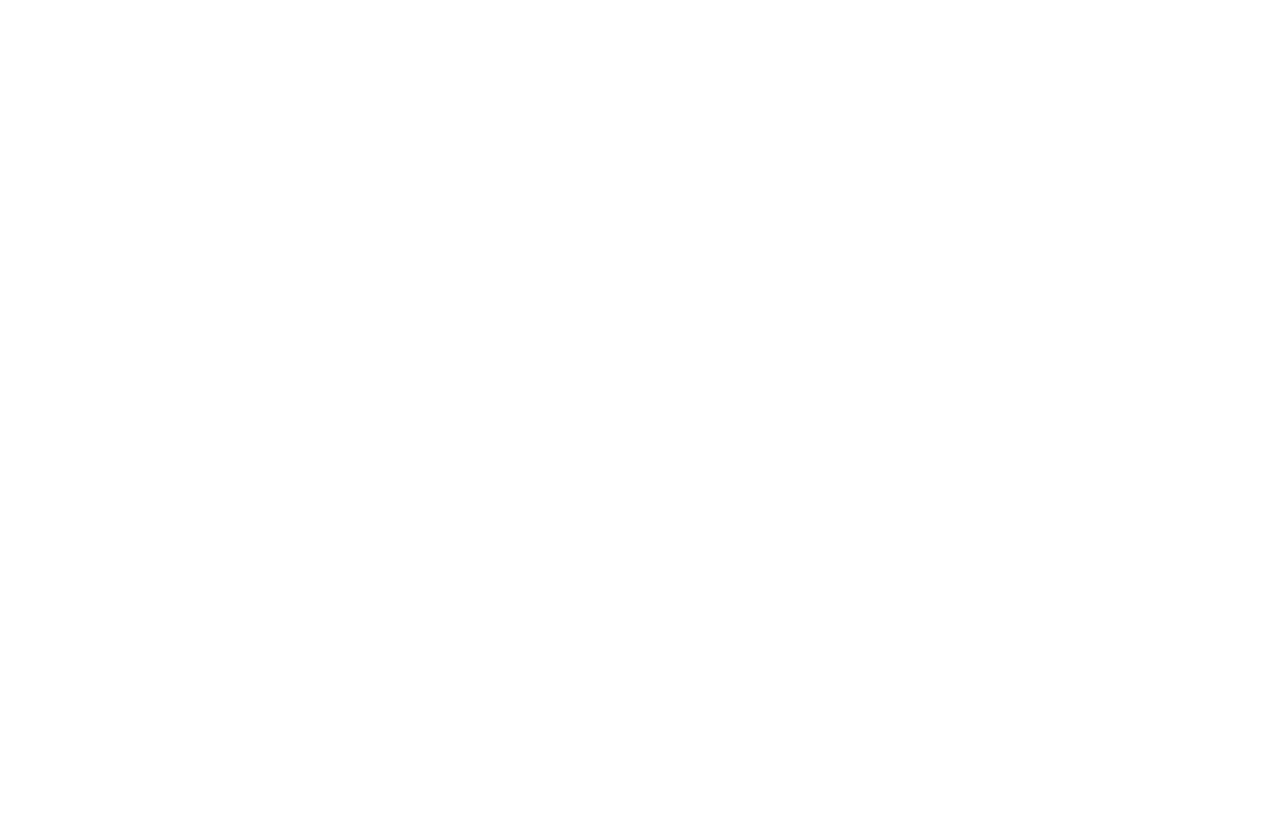
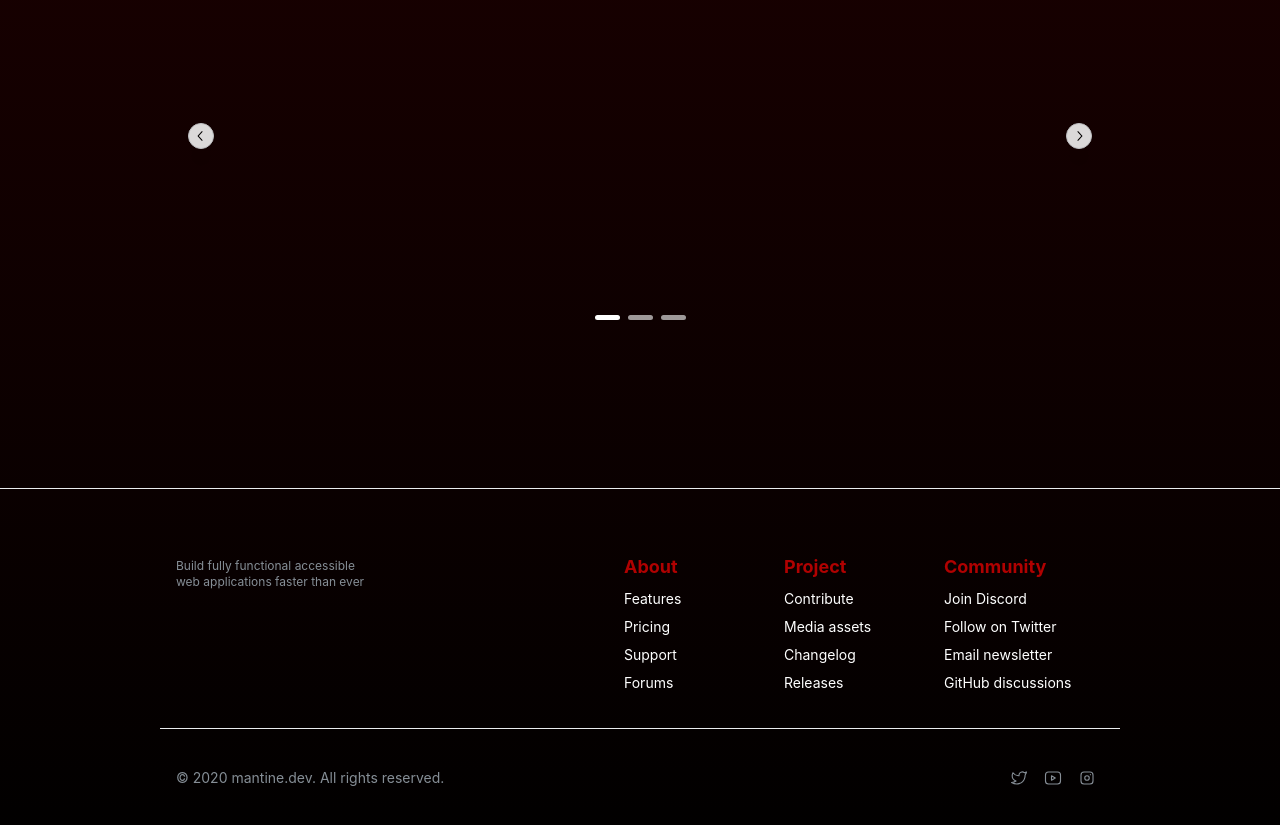
Before and after one commit to yqsmjne/its-corso-next-2025, a Next.js app: page / in a window 1280 px wide. Shown: the part 2180-3005 px from the top of the page. Before the commit the page ends 800 px from the top, so only its background shows below. Built offline with nearby package versions, Linux system fonts and the light colour scheme.

Commit message:
homepage structure

```diff
--- a/src/app/layout.tsx
+++ b/src/app/layout.tsx
@@ -6,6 +6,7 @@
 import '@mantine/core/styles.css';
 
 import { PropsWithChildren } from 'react';
+import { FooterLinks } from '../lib/footer/Footer';
 import { Header } from '../lib/header/Header';
 import styles from './layout.module.css';
 
@@ -39,6 +40,7 @@
         <MantineProvider theme={theme}>
           <Header />
           {children}
+          <FooterLinks />
         </MantineProvider>
       </body>
     </html>
--- a/src/app/page.tsx
+++ b/src/app/page.tsx
@@ -1,6 +1,24 @@
-import { Center } from '@mantine/core';
+import { Box, Center } from '@mantine/core';
 import { Today } from '@/lib/Homepage/Today';
+import { CustomTitle } from '../lib/CustomTitle';
+import { Download } from '../lib/Homepage/Download';
+import { News } from '../lib/Homepage/News';
+import { NextTabs } from '../lib/Homepage/NextTabs';
+import { Tariffe } from '../lib/Homepage/Tariffe';
 
 export default function HomePage() {
-  return <Today />;
+  return (
+    <Box>
+      <Today />
+      <Center>
+        <CustomTitle>Tutti i film in programmazione</CustomTitle>
+      </Center>
+      <Box>
+        <NextTabs />
+      </Box>
+      <Tariffe />
+      <Download />
+      <News />
+    </Box>
+  );
 }
--- /dev/null
+++ b/src/lib/CustomTitle.tsx
@@ -0,0 +1,6 @@
+import React, { PropsWithChildren } from 'react';
+import { Title } from '@mantine/core';
+
+export const CustomTitle: React.FC<PropsWithChildren> = ({ children }) => {
+  return <Title style={{ color: '#fff', margin: '40px 0' }}>{children}</Title>;
+};
--- /dev/null
+++ b/src/lib/Homepage/Download.tsx
@@ -0,0 +1,22 @@
+'use client';
+
+import { Chip, Container, Grid, Space } from '@mantine/core';
+import { CustomTitle } from '../CustomTitle';
+
+export const Download = () => {
+  return (
+    <Container>
+      <Space h="xl" />
+      <CustomTitle>Scarica l'app</CustomTitle>
+      <Grid columns={2} gutter="lg">
+        <Grid.Col span={1}>
+          <Chip size="xl">IOS</Chip>
+        </Grid.Col>
+        <Grid.Col span={1}>
+          <Chip size="xl">Android</Chip>
+        </Grid.Col>
+      </Grid>
+      <Space h="xl" />
+    </Container>
+  );
+};
--- /dev/null
+++ b/src/lib/Homepage/News.tsx
@@ -0,0 +1,34 @@
+'use client';
+
+import { Carousel } from '@mantine/carousel';
+import { Container, Space } from '@mantine/core';
+import { CustomTitle } from '../CustomTitle';
+
+export const News = () => {
+  return (
+    <Container>
+      <Space h="xl" />
+      <CustomTitle>News</CustomTitle>
+      <Carousel
+        withIndicators
+        height={400}
+        slideSize="33.333333%"
+        slideGap="md"
+        loop
+        align="start"
+        slidesToScroll={3}
+      >
+        <Carousel.Slide>1</Carousel.Slide>
+        <Carousel.Slide>2</Carousel.Slide>
+        <Carousel.Slide>3</Carousel.Slide>
+        <Carousel.Slide>1</Carousel.Slide>
+        <Carousel.Slide>2</Carousel.Slide>
+        <Carousel.Slide>3</Carousel.Slide>
+        <Carousel.Slide>1</Carousel.Slide>
+        <Carousel.Slide>2</Carousel.Slide>
+        <Carousel.Slide>3</Carousel.Slide>
+      </Carousel>
+      <Space h="xl" />
+    </Container>
+  );
+};
--- /dev/null
+++ b/src/lib/Homepage/NextTabs.module.css
@@ -0,0 +1,12 @@
+.tab {
+  z-index: 1;
+  font-weight: 500;
+  transition: color 100ms ease;
+  color: var(--mantine-color-white);
+  border-radius: 20px;
+
+  &[data-active] {
+    color: var(--mantine-color-white);
+    background-color: #740000;
+  }
+}
--- /dev/null
+++ b/src/lib/Homepage/NextTabs.tsx
@@ -0,0 +1,63 @@
+'use client';
+
+import { Carousel } from '@mantine/carousel';
+
+import '@mantine/carousel/styles.css';
+
+import { Tabs } from '@mantine/core';
+import classes from './NextTabs.module.css';
+
+export const NextTabs = () => {
+  return (
+    <Tabs defaultValue="byMovie" variant="none">
+      <Tabs.List justify="center">
+        <Tabs.Tab value="byMovie" className={classes.tab}>
+          Scegli il film
+        </Tabs.Tab>
+        <Tabs.Tab value="byDay" className={classes.tab}>
+          Scegli il giorno
+        </Tabs.Tab>
+      </Tabs.List>
+
+      <Tabs.Panel value="byMovie">
+        By Movie
+        <Carousel
+          withIndicators
+          height={400}
+          slideSize="33.333333%"
+          slideGap="md"
+          loop
+          align="start"
+          slidesToScroll={3}
+        >
+          <Carousel.Slide>1</Carousel.Slide>
+          <Carousel.Slide>2</Carousel.Slide>
+          <Carousel.Slide>3</Carousel.Slide>
+          <Carousel.Slide>1</Carousel.Slide>
+          <Carousel.Slide>2</Carousel.Slide>
+          <Carousel.Slide>3</Carousel.Slide>
+          <Carousel.Slide>1</Carousel.Slide>
+          <Carousel.Slide>2</Carousel.Slide>
+          <Carousel.Slide>3</Carousel.Slide>
+        </Carousel>
+      </Tabs.Panel>
+      <Tabs.Panel value="byDay">
+        By Day
+        <Carousel
+          withIndicators
+          height={400}
+          slideSize="33.333333%"
+          slideGap="md"
+          loop
+          align="start"
+          slidesToScroll={3}
+        >
+          <Carousel.Slide>1</Carousel.Slide>
+          <Carousel.Slide>2</Carousel.Slide>
+          <Carousel.Slide>3</Carousel.Slide>
+          {/* ...other slides */}
+        </Carousel>
+      </Tabs.Panel>
+    </Tabs>
+  );
+};
--- /dev/null
+++ b/src/lib/Homepage/Tariffe.module.css
@@ -0,0 +1,6 @@
+.grid {
+  gap: 20px;
+}
+
+.col {
+}
--- /dev/null
+++ b/src/lib/Homepage/Tariffe.tsx
@@ -0,0 +1,35 @@
+'use client';
+
+import { Chip, Container, Grid, Space } from '@mantine/core';
+import { CustomTitle } from '../CustomTitle';
+import classes from './Tariffe.module.css';
+
+export const Tariffe = () => {
+  return (
+    <Container>
+      <Space h="xl" />
+      <CustomTitle>Tariffe</CustomTitle>
+      <Grid columns={2} gutter="lg" className={classes.grid}>
+        <Grid.Col span={1} className={classes.col}>
+          <Chip size="xl">Biglietto intero</Chip>
+        </Grid.Col>
+        <Grid.Col span={1} className={classes.col}>
+          <Chip size="xl">Biglietto ridotto</Chip>
+        </Grid.Col>
+        <Grid.Col span={1} className={classes.col}>
+          <Chip size="xl">Biglietto 3D o IMAX</Chip>
+        </Grid.Col>
+        <Grid.Col span={1} className={classes.col}>
+          <Chip size="xl">Carta studente</Chip>
+        </Grid.Col>
+        <Grid.Col span={1} className={classes.col}>
+          <Chip size="xl">Martedì cinema</Chip>
+        </Grid.Col>
+        <Grid.Col span={1} className={classes.col}>
+          <Chip size="xl">Happy hour</Chip>
+        </Grid.Col>
+      </Grid>
+      <Space h="xl" />
+    </Container>
+  );
+};
--- /dev/null
+++ b/src/lib/footer/Footer.module.css
@@ -0,0 +1,64 @@
+.footer {
+  margin-top: 120px;
+  padding-top: calc(var(--mantine-spacing-xl) * 2);
+  padding-bottom: calc(var(--mantine-spacing-xl) * 2);
+  color: #fff;
+  border-top: 1px solid light-dark(var(--mantine-color-gray-2), var(--mantine-color-dark-5));
+}
+
+.logo {
+  max-width: 200px;
+}
+
+.description {
+  margin-top: 5px;
+}
+
+.inner {
+  display: flex;
+  justify-content: space-between;
+}
+
+.groups {
+  display: flex;
+  flex-wrap: wrap;
+}
+
+.wrapper {
+  width: 160px;
+}
+
+.link {
+  display: block;
+  color: #fff;
+  font-size: var(--mantine-font-size-sm);
+  padding-top: 3px;
+  padding-bottom: 3px;
+
+  &:hover {
+    text-decoration: underline;
+  }
+}
+
+.title {
+  font-size: var(--mantine-font-size-lg);
+  font-weight: 700;
+  font-family:
+    Greycliff CF,
+    var(--mantine-font-family);
+  margin-bottom: calc(var(--mantine-spacing-xs) / 2);
+  color: #b00101;
+}
+
+.afterFooter {
+  display: flex;
+  justify-content: space-between;
+  align-items: center;
+  margin-top: var(--mantine-spacing-xl);
+  padding-top: var(--mantine-spacing-xl);
+  padding-bottom: var(--mantine-spacing-xl);
+  border-top: 1px solid light-dark(var(--mantine-color-gray-2), var(--mantine-color-dark-4));
+}
+
+.social {
+}
--- /dev/null
+++ b/src/lib/footer/Footer.tsx
@@ -0,0 +1,88 @@
+'use client';
+
+import { IconBrandInstagram, IconBrandTwitter, IconBrandYoutube } from '@tabler/icons-react';
+import { ActionIcon, Container, Group, Text } from '@mantine/core';
+import classes from './Footer.module.css';
+
+const data = [
+  {
+    title: 'About',
+    links: [
+      { label: 'Features', link: '#' },
+      { label: 'Pricing', link: '#' },
+      { label: 'Support', link: '#' },
+      { label: 'Forums', link: '#' },
+    ],
+  },
+  {
+    title: 'Project',
+    links: [
+      { label: 'Contribute', link: '#' },
+      { label: 'Media assets', link: '#' },
+      { label: 'Changelog', link: '#' },
+      { label: 'Releases', link: '#' },
+    ],
+  },
+  {
+    title: 'Community',
+    links: [
+      { label: 'Join Discord', link: '#' },
+      { label: 'Follow on Twitter', link: '#' },
+      { label: 'Email newsletter', link: '#' },
+      { label: 'GitHub discussions', link: '#' },
+    ],
+  },
+];
+
+export function FooterLinks() {
+  const groups = data.map((group) => {
+    const links = group.links.map((link, index) => (
+      <Text<'a'>
+        key={index}
+        className={classes.link}
+        component="a"
+        href={link.link}
+        onClick={(event) => event.preventDefault()}
+      >
+        {link.label}
+      </Text>
+    ));
+
+    return (
+      <div className={classes.wrapper} key={group.title}>
+        <Text className={classes.title}>{group.title}</Text>
+        {links}
+      </div>
+    );
+  });
+
+  return (
+    <footer className={classes.footer}>
+      <Container className={classes.inner}>
+        <div className={classes.logo}>
+          <Text size="xs" c="dimmed" className={classes.description}>
+            Build fully functional accessible web applications faster than ever
+          </Text>
+        </div>
+        <div className={classes.groups}>{groups}</div>
+      </Container>
+      <Container className={classes.afterFooter}>
+        <Text c="dimmed" size="sm">
+          © 2020 mantine.dev. All rights reserved.
+        </Text>
+
+        <Group gap={0} className={classes.social} justify="flex-end" wrap="nowrap">
+          <ActionIcon size="lg" color="gray" variant="subtle">
+            <IconBrandTwitter size={18} stroke={1.5} />
+          </ActionIcon>
+          <ActionIcon size="lg" color="gray" variant="subtle">
+            <IconBrandYoutube size={18} stroke={1.5} />
+          </ActionIcon>
+          <ActionIcon size="lg" color="gray" variant="subtle">
+            <IconBrandInstagram size={18} stroke={1.5} />
+          </ActionIcon>
+        </Group>
+      </Container>
+    </footer>
+  );
+}
--- a/theme.ts
+++ b/theme.ts
@@ -4,4 +4,5 @@
 
 export const theme = createTheme({
   /* Put your mantine theme override here */
+  primaryColor: 'red',
 });
```
